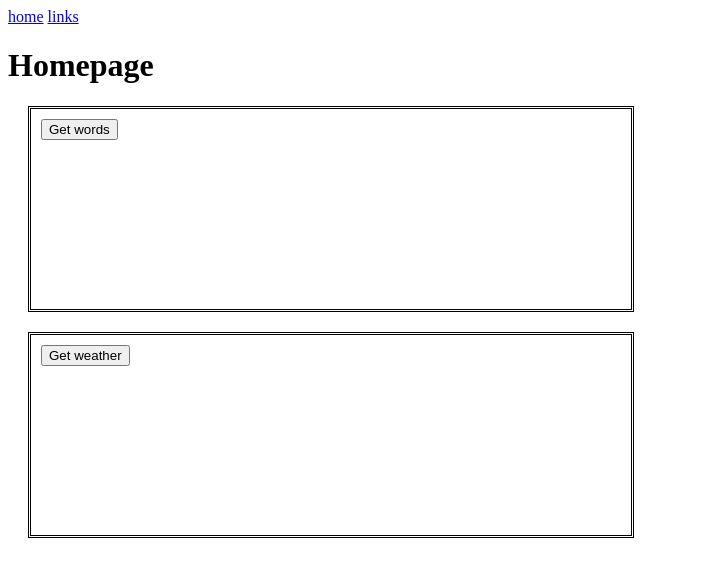
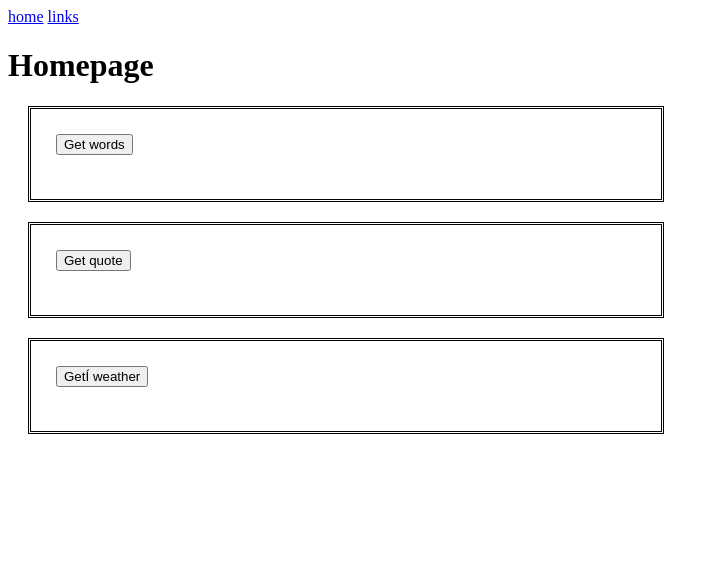
Before and after one commit to finmoorhouse/homepage, a SvelteKit app: page / in a window 1280 px wide. Shown: the top 576 px of the page, without its empty margins (0-719 px from the left). Built offline with nearby package versions, Linux system fonts and the light colour scheme.

Commit message:
Added quotations section

```diff
--- a/src/routes/+page.svelte
+++ b/src/routes/+page.svelte
@@ -1,6 +1,7 @@
 <script>
 	let wordData = null;
 	let weatherData = null;
+	let quoteData = null;
 
 	async function getWeather() {
 		const city = 'Oxford';
@@ -11,6 +12,10 @@
 	async function getWord() {
 		const response = await fetch('/api/word');
 		wordData = await response.json();
+	}
+	async function getQuote() {
+		const response = await fetch('/api/quotes');
+		quoteData = await response.json();
 	}
 </script>
 
@@ -27,9 +32,23 @@
 		</ul>
 	{/if}
 </div>
+<div>
+	<button on:click={getQuote}>Get quote</button>
+	{#if quoteData}
+		<ul>
+			{#each quoteData as quoteData}
+				<li>
+					<p>
+						“{quoteData.quote}” — {quoteData.who}, <a href={quoteData.link}>{quoteData.source}</a>
+					</p>
+				</li>
+			{/each}
+		</ul>
+	{/if}
+</div>
 
 <div>
-	<button on:click={getWeather}>Get weather</button>
+	<button on:click={getWeather}>GetÍ weather</button>
 	{#if weatherData}
 		<h3>Weather in {weatherData.name}</h3>
 		<p>Temperature: {weatherData.main.temp}°C</p>
@@ -44,8 +63,9 @@
 
 	div {
 		margin: 20px;
+		padding:15px;
 		border-style: double;
-		min-height: 200px;
+		min-height: 60px;
 		max-width: 600px;
 	}
 </style>
--- /dev/null
+++ b/src/routes/api/quotes/+server.js
@@ -0,0 +1,14 @@
+import { supabase } from '$lib/supabaseClient';
+
+export async function GET() {
+	const response = await supabase.rpc('random_quotes');
+	console.log('Supabase response:', response);
+	const data = response.data;
+	console.log('Supabase data:', data);
+	return new Response(JSON.stringify(data), {
+		status: 200,
+		headers: {
+			'Content-Type': 'application/json'
+		}
+	});
+}
```
